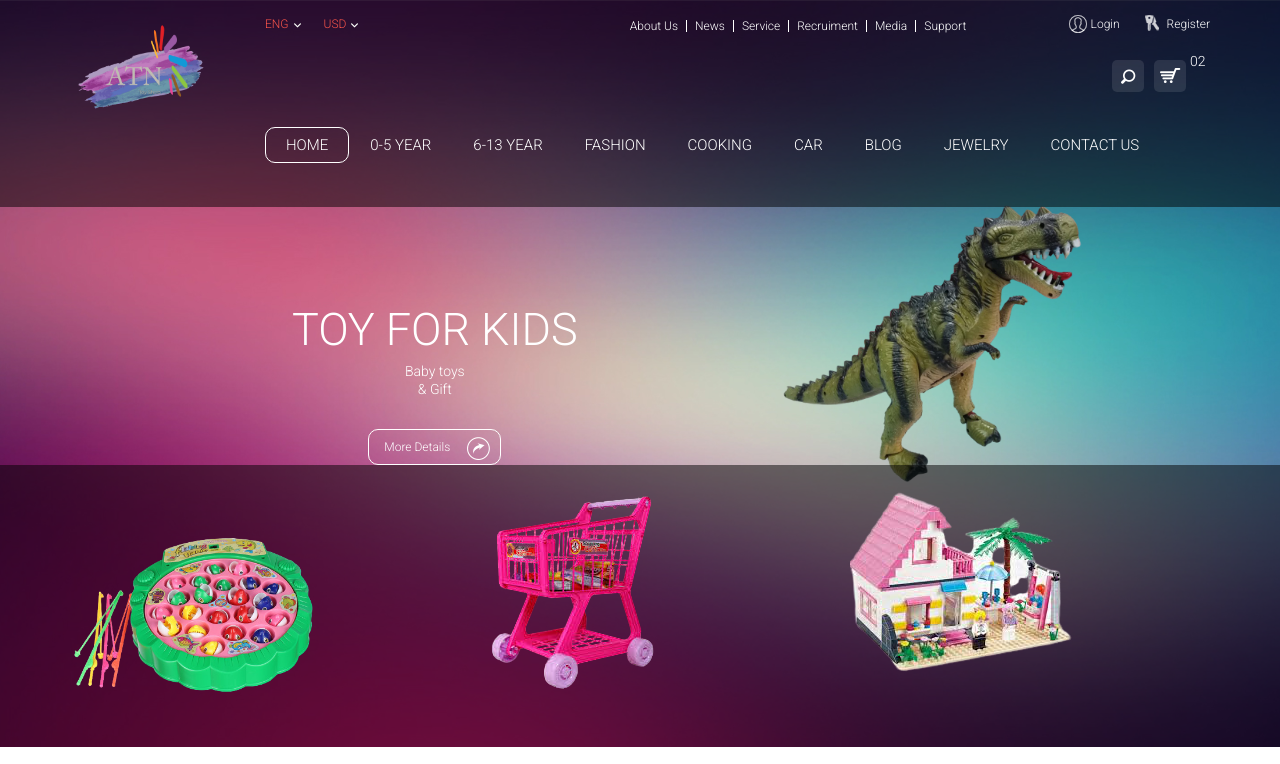
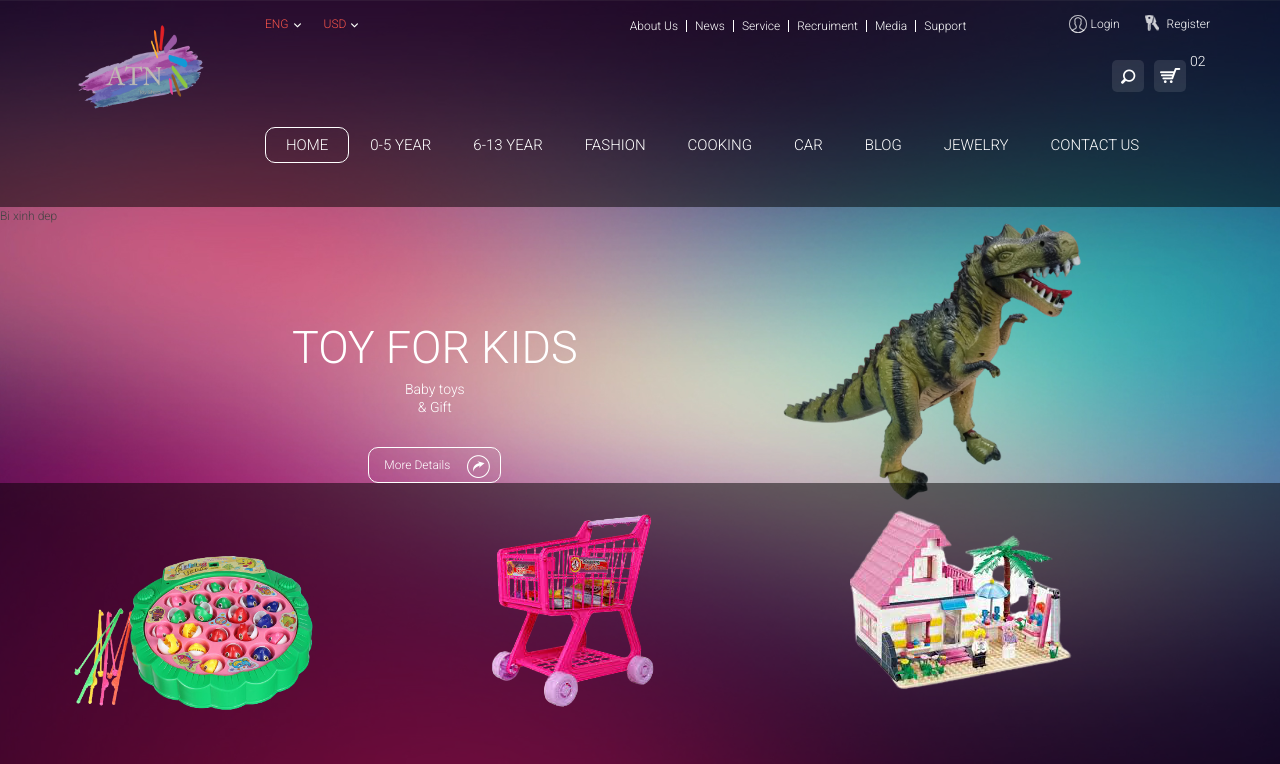
Before and after one commit to Cheese-Bi/Win, a PHP site: page / in a window 1280 px wide. Shown: the top 764 px of the page. Run offline with PHP 8.4, Linux system fonts and the light colour scheme; some web fonts are replaced.

Commit message:
Update index.php

```diff
--- a/shop copy/index.php
+++ b/shop copy/index.php
@@ -16,7 +16,7 @@
                    </head>
 
                    <body id="home">
-                     <?php echo'<p></p>'; ?>
+                     <?php echo'<p>Bi xinh dep</p>'; ?>
 
                       <div class="wrapper">
                          <div class="header">
```
